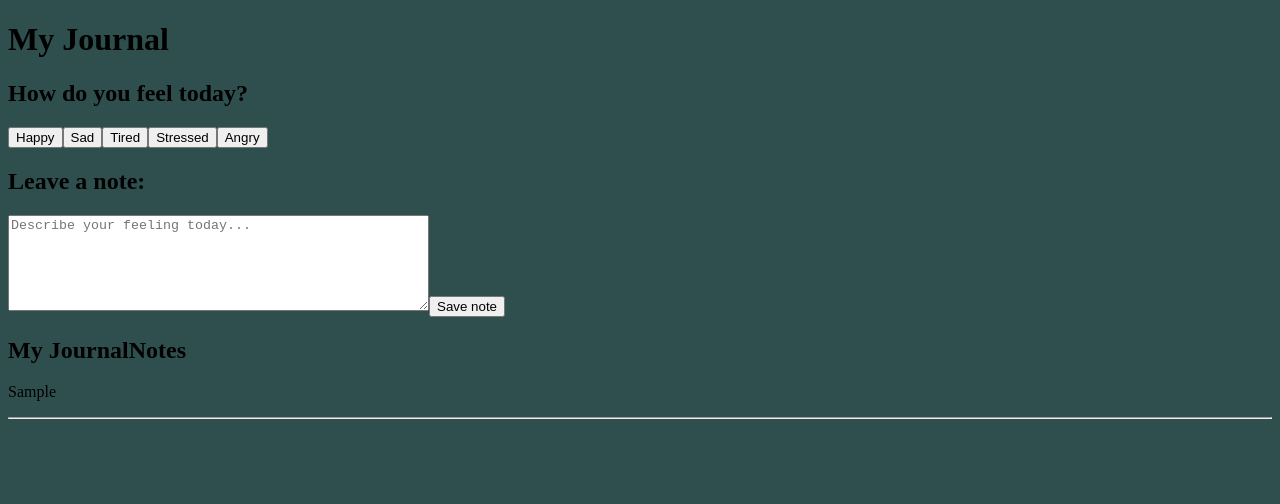
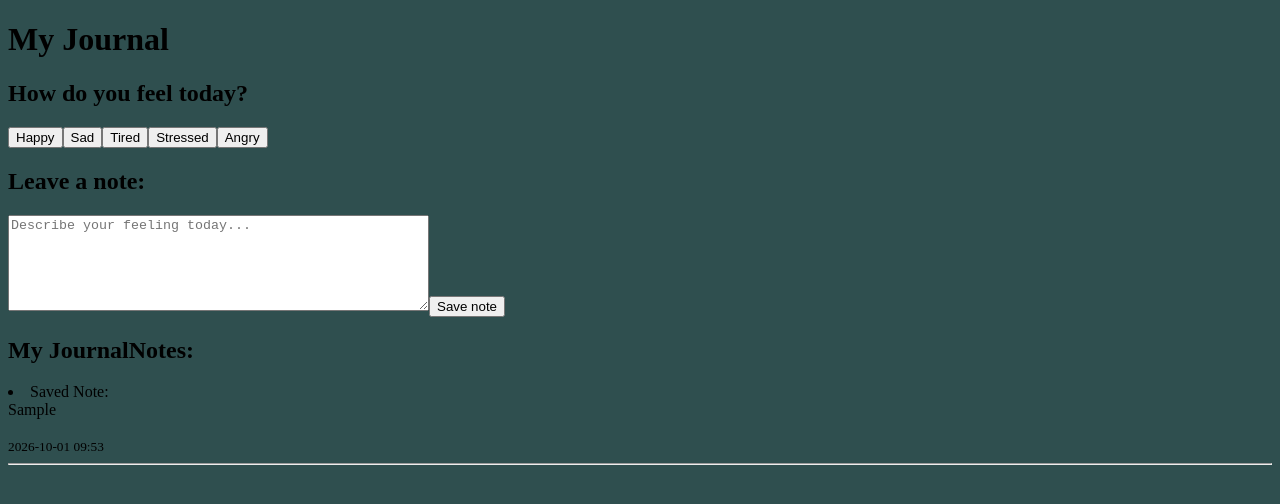
Before and after one commit to Twitty0502/Min-journal-frontend, an Angular app: page / in a window 1280 px wide. Both pictures are taken after typing "Sample" into the empty fields and a click on the button "Save note". Shown: the top 504 px of the page. Built offline with nearby package versions, Linux system fonts and the light colour scheme.

Commit message:
added timestamp to notes

```diff
--- a/src/app/journal/journal.html
+++ b/src/app/journal/journal.html
@@ -20,11 +20,13 @@
     </div>
 
     <div class="savedNotes">
-        <h2>My JournalNotes</h2>
+        <h2>My JournalNotes:</h2>
         <div *ngFor="let journal of savedNotes">
             <h3>{{ journal.feeling }}</h3>
-            <p> {{ journal.note }}</p>
-
+            <li> Saved Note: <br>
+                {{ journal.note }}</li>
+            <br>
+            <small> {{ journal.date | date:'yyyy-MM-dd HH:mm' }}</small>
             <hr>
 
         </div>
--- a/src/app/journal/journal.ts
+++ b/src/app/journal/journal.ts
@@ -27,7 +27,8 @@ export class Journal {
 
     const journal = {
       feeling: this.selectedFeeling,
-      note: this.note
+      note: this.note,
+      date: new Date()
     };
     console.log(journal);
 
```
